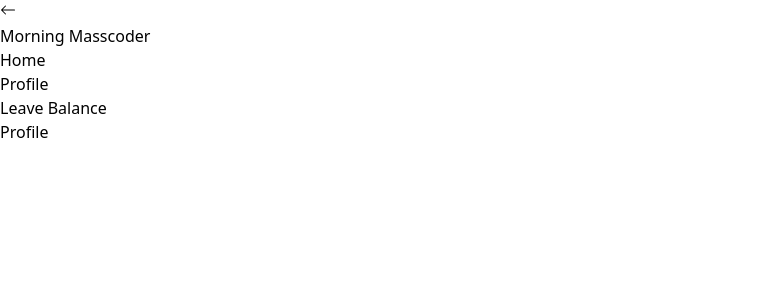
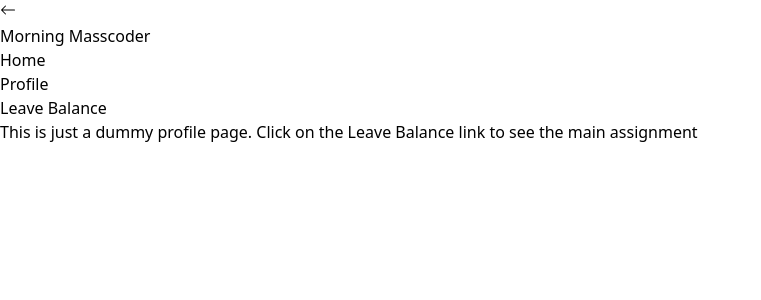
Before and after one commit to itsNas/front_end_assigment, a React (Vite) app: page /profile in a window 1280 px wide. Shown: the top 300 px of the page, without its empty margins (0-761 px from the left). Built offline with nearby package versions, Linux system fonts and the light colour scheme; the HTML template or start-up script is replaced by a standard one.

Commit message:
add button, add style, add dummy page text

```diff
--- a/src/components/LeavesHistory.jsx
+++ b/src/components/LeavesHistory.jsx
@@ -3,8 +3,8 @@ import { historyData } from "../constant";
 
 function LeavesHistory() {
   return (
-    <div className="mx-auto p-6 max-w-md">
-      <ul className="flex justify-end border-b mt-4">
+    <div className="mx-auto p-6 max-w-md mt-4">
+      <ul className="flex justify-end border-b mt-6">
         <li>
           <NavLink className="relative py-2 first:pl-4 last:pr-4 ">
             <span className={`relative z-10 text-sm xs:text-base`}>
--- a/src/components/LeavesRequest.jsx
+++ b/src/components/LeavesRequest.jsx
@@ -1,5 +1,11 @@
 function LeavesRequest() {
-  return <div>Leaves Request</div>;
+  return (
+    <div className="p-6 w-full flex justify-center items-center ">
+      <button className=" font-medium bg-rose-500 text-white absolute bottom-4 px-16 py-2  rounded-md xs:px-20 xs:text-lg ">
+        Request Leave
+      </button>
+    </div>
+  );
 }
 
 export default LeavesRequest;
--- a/src/index.css
+++ b/src/index.css
@@ -7,9 +7,3 @@
   margin: 0;
   padding: 0;
 }
-
-/* @layer base {
-  body {
-    @apply text-sm xs:text-sm;
-  }
-} */
--- a/src/pages/Home.jsx
+++ b/src/pages/Home.jsx
@@ -1,5 +1,10 @@
 function Home() {
-  return <div>Home</div>;
+  return (
+    <div className="h-screen max-w-screen p-6 flex justify-center mt-20 text-center">
+      This is just a dummy home page. Click on the Leave balance link to see the
+      main assignment
+    </div>
+  );
 }
 
 export default Home;
--- a/src/pages/Profile.jsx
+++ b/src/pages/Profile.jsx
@@ -1,5 +1,10 @@
 function Profile() {
-  return <div>Profile</div>;
+  return (
+    <div className="h-screen max-w-screen p-6 flex justify-center mt-20 text-center">
+      This is just a dummy profile page. Click on the Leave Balance link to see
+      the main assignment
+    </div>
+  );
 }
 
 export default Profile;
```
